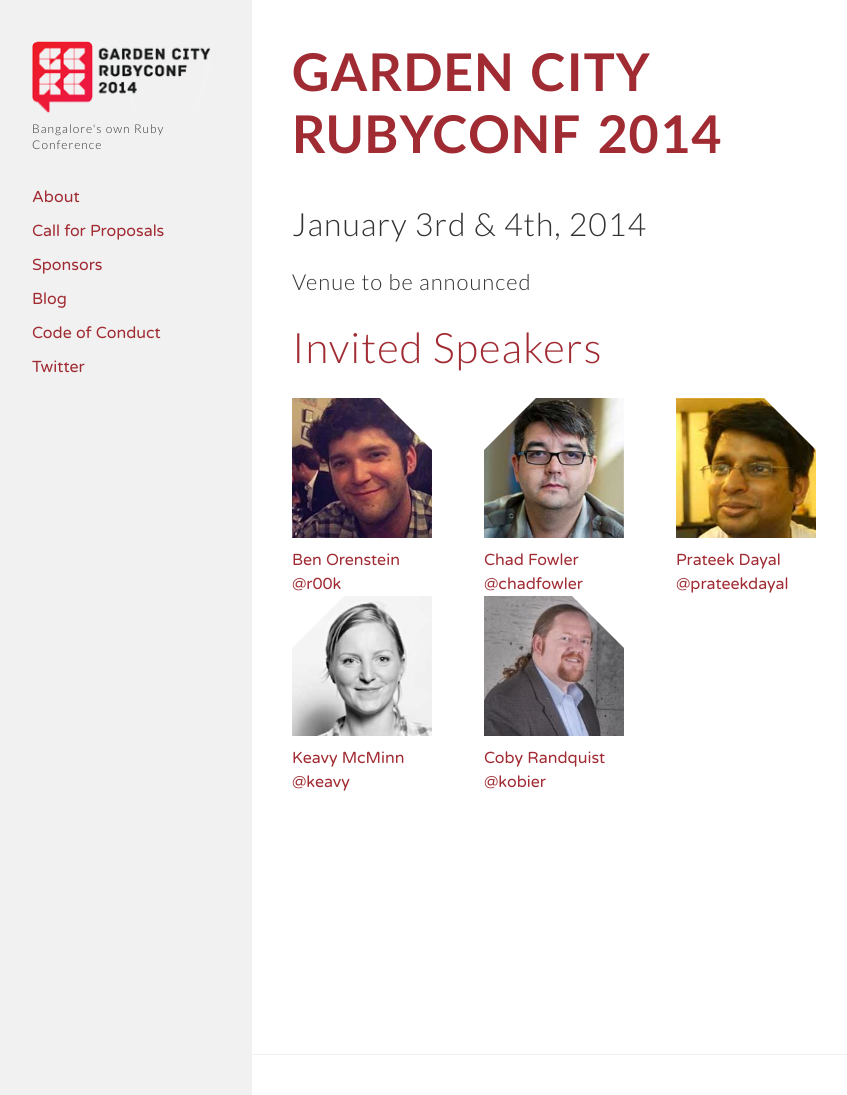
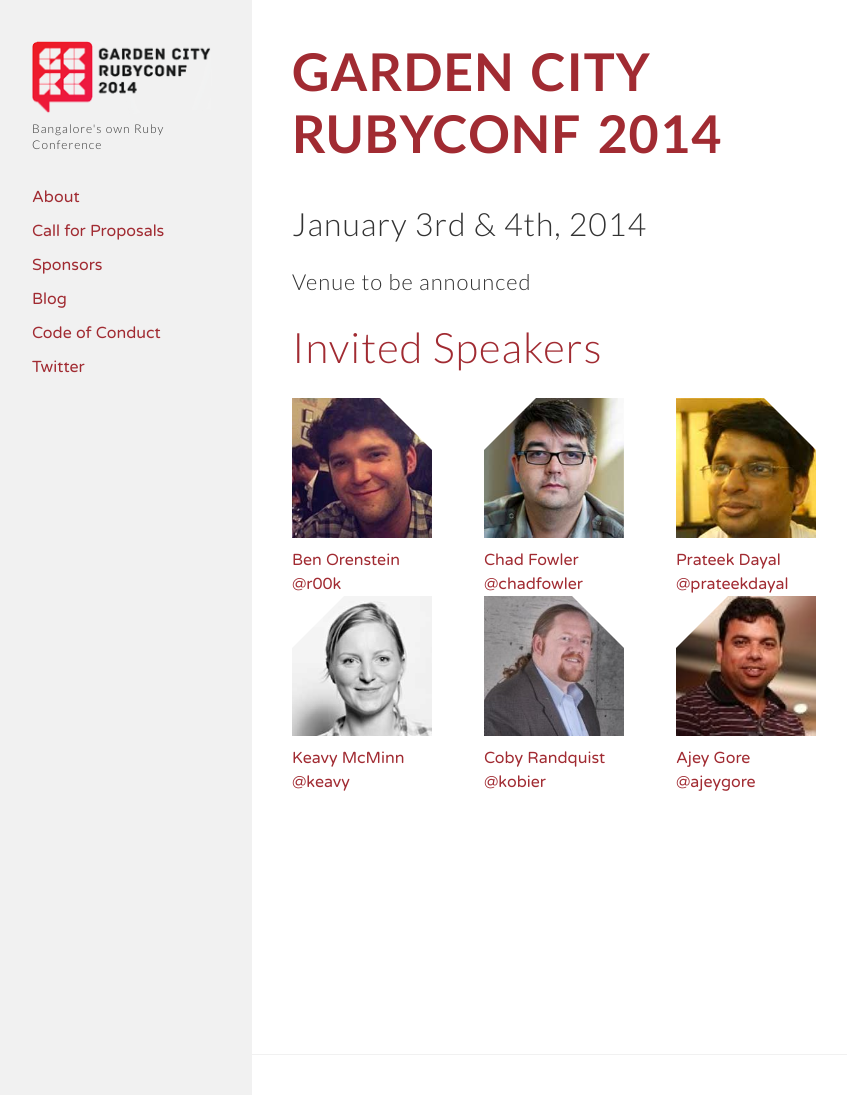
Before and after one commit to GardenCityRuby/GCRC2014, a Jekyll site: the page built from index.html, in a window 1280 px wide and 1095 px high. Shown: the whole window, without its empty margins (8-855 px from the left). Built offline with Jekyll 4.4.1, drawn with Linux system fonts in a browser that asks for light colours; nearby versions of some CDN libraries.

Commit message:
Added Ajey Gore as invited speaker

```diff
--- a/index.html
+++ b/index.html
@@ -37,10 +37,16 @@
   <span class="handle">@keavy</span>
 </a>
 
-<a href="http://lanyrd.com/profile/kobier/" class="speaker no-margin">
+<a href="http://lanyrd.com/profile/kobier/" class="speaker">
   <img src="{{ site.url }}/images/speakers/coby.jpg" alt="">
   <span class="name">Coby Randquist</span>
   <span class="handle">@kobier</span>
+</a>
+
+<a href="http://lanyrd.com/profile/ajeygore/" class="speaker no-margin">
+  <img src="{{ site.url }}/images/speakers/ajey.jpg" alt="">
+  <span class="name">Ajey Gore</span>
+  <span class="handle">@ajeygore</span>
 </a>
 <div class="clearfix"></div>
 </article>
```
Also changed, not shown: images/speakers/ajey.jpg (added).
